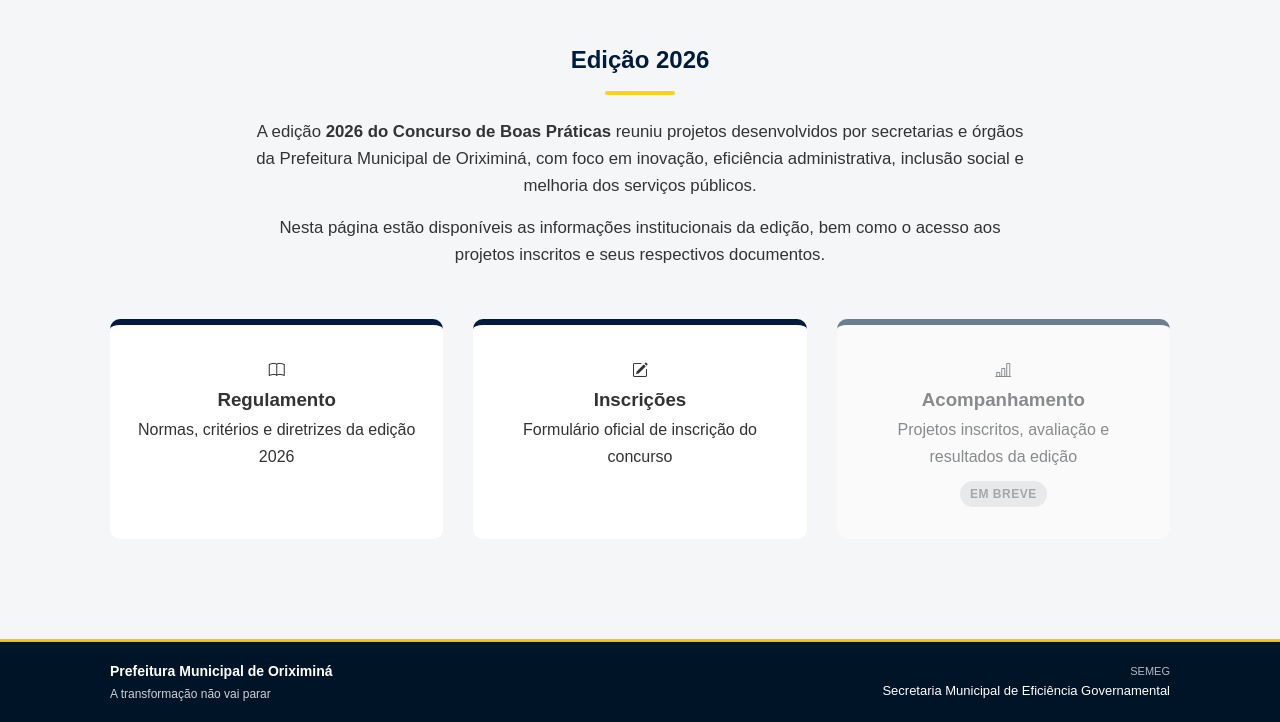
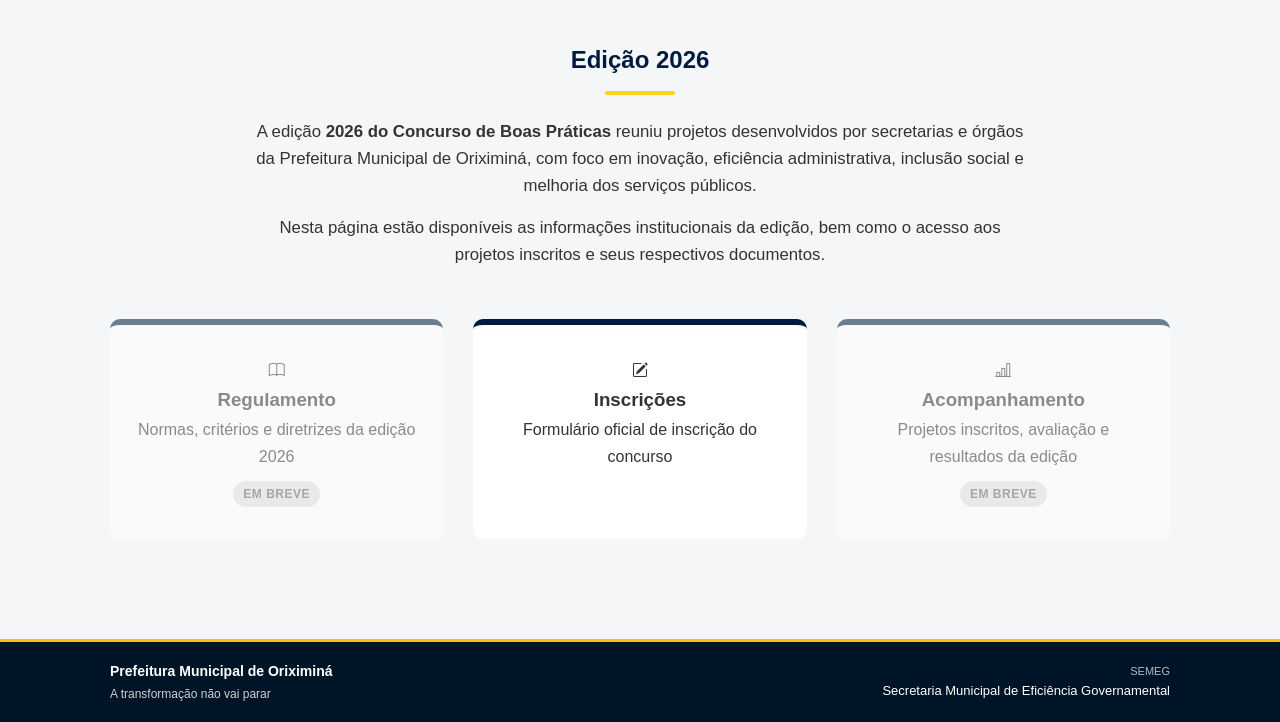
Before and after one commit to HectorCardoso53/boas-praticas-2025, a website: page boas praticas 2026/projetos-2026.html in a window 1280 px wide. Shown: the part 532-1254 px from the top of the page. Drawn offline with nearby package versions, Linux system fonts and the light colour scheme.

Commit message:
fix: reverte card de Regulamento 2026 para inativo
Co-Authored-By: Claude Sonnet 4.6 <noreply@anthropic.com>

```diff
--- a/boas praticas 2026/projetos-2026.html
+++ b/boas praticas 2026/projetos-2026.html
@@ -66,13 +66,14 @@
     <!-- AÇÕES DA EDIÇÃO 2026 -->
     <section class="acoes-concurso">
 
-      <a href="/boas praticas 2026/regulamento-2026.html" class="acao-card">
+      <div class="acao-card acao-inativo">
         <span class="acao-icone">
           <i class="bi bi-book"></i>
         </span>
         <h3>Regulamento</h3>
         <p>Normas, critérios e diretrizes da edição 2026</p>
-      </a>
+        <span class="acao-badge-inativo">Em breve</span>
+      </div>
 
       <a href="/boas praticas 2026/inscricao-2026.html" class="acao-card">
         <span class="acao-icone">
```
